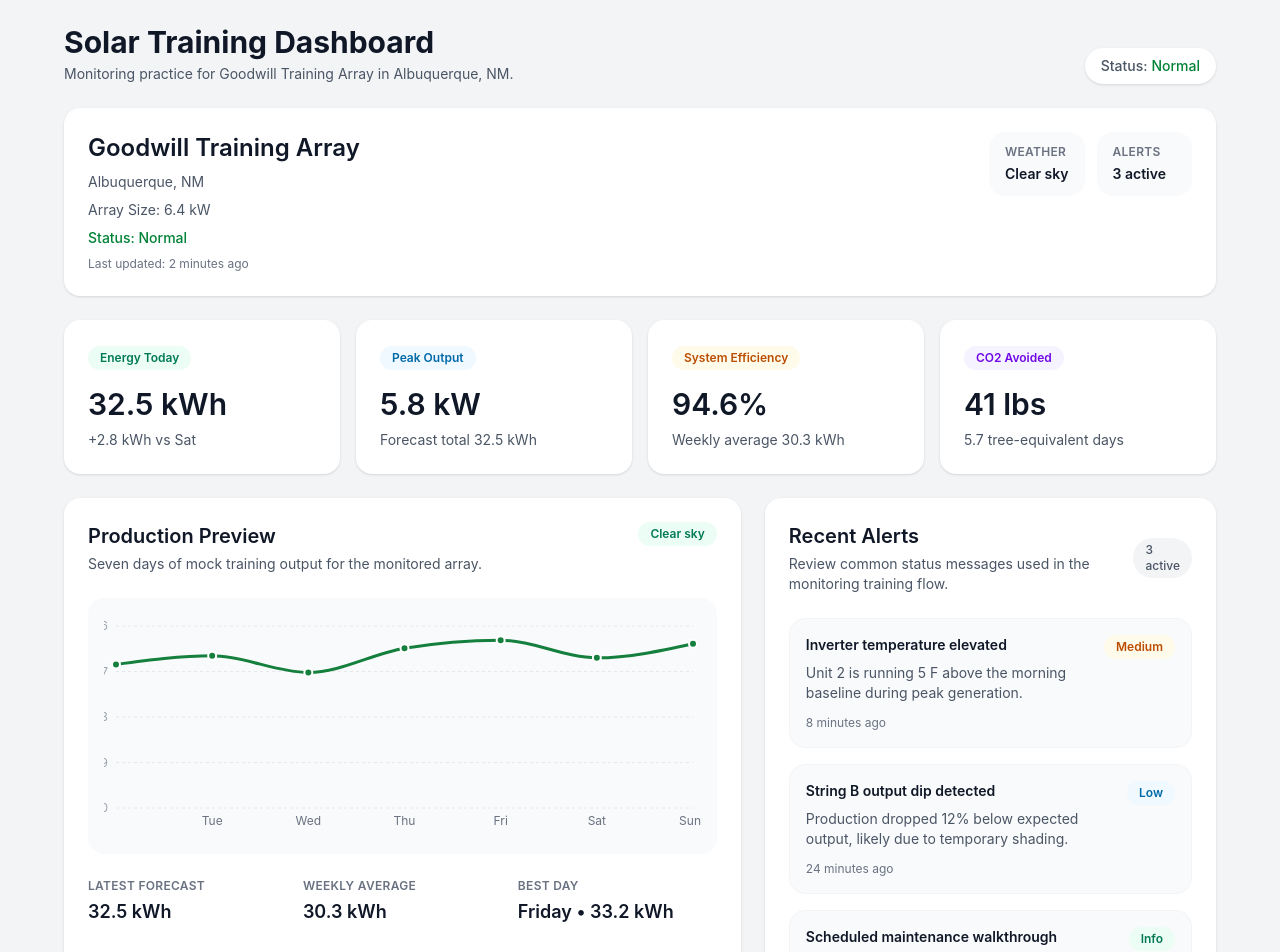
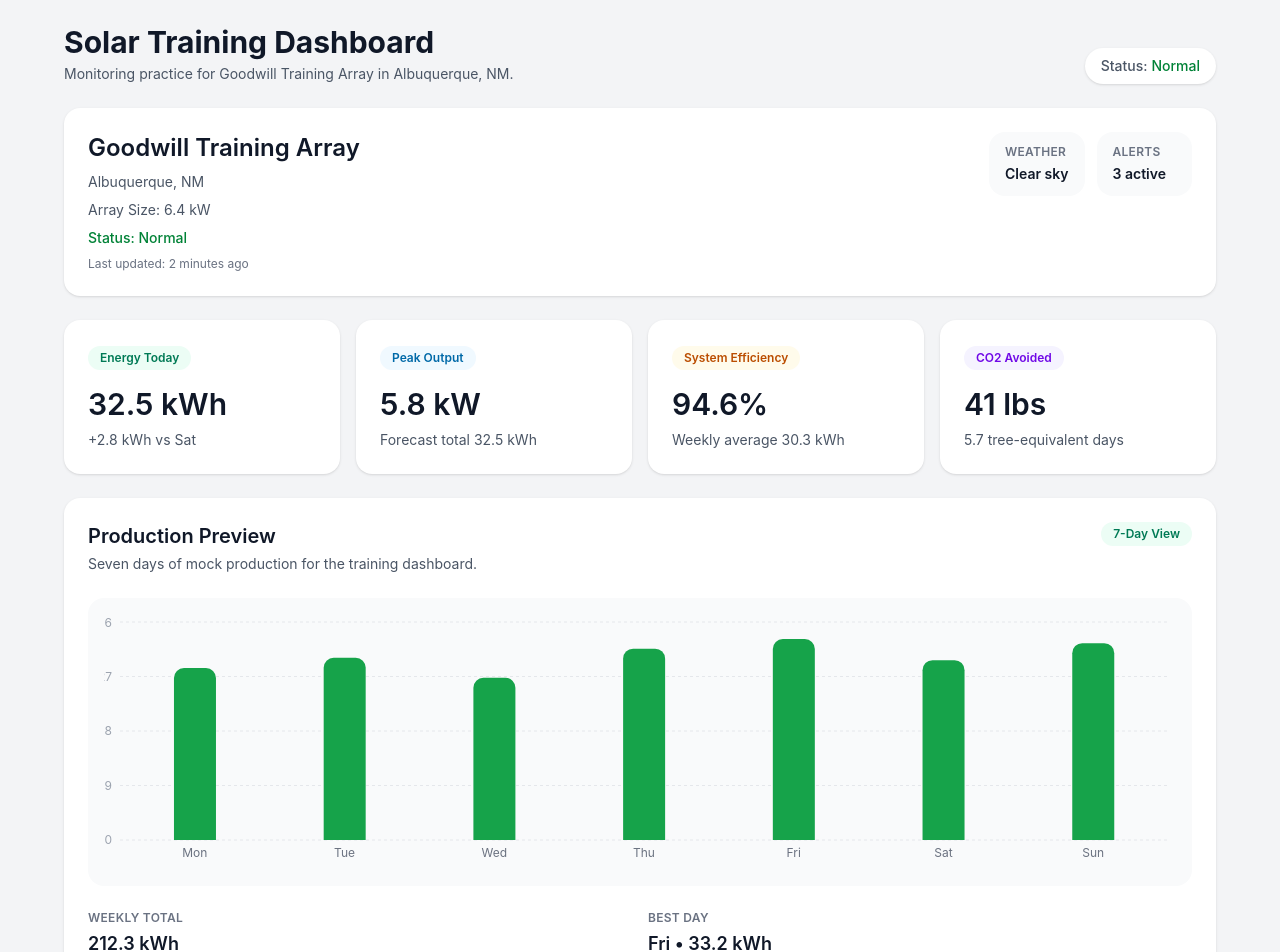
Before and after one commit to j-andrade619/solar-training-app, a React (Vite) app: page /dashboard in a window 1280 px wide. Shown: the top 952 px of the page. Built offline with nearby package versions, Linux system fonts and the light colour scheme.

Commit message:
components changes to solar dashboard, UI and DATA updates with recent alerts and activities for goodwill solar array

```diff
--- a/src/components/charts/ProductionPreviewChart.jsx
+++ b/src/components/charts/ProductionPreviewChart.jsx
@@ -1,7 +1,7 @@
 import {
+  Bar,
+  BarChart,
   CartesianGrid,
-  Line,
-  LineChart,
   ResponsiveContainer,
   Tooltip,
   XAxis,
@@ -10,12 +10,9 @@ import {
 
 function ProductionPreviewChart({ data }) {
   return (
-    <div className="h-56 w-full">
+    <div className="h-64 w-full">
       <ResponsiveContainer width="100%" height="100%">
-        <LineChart
-          data={data}
-          margin={{ top: 12, right: 8, left: -20, bottom: 0 }}
-        >
+        <BarChart data={data} margin={{ top: 8, right: 8, left: -16, bottom: 0 }}>
           <CartesianGrid stroke="#e5e7eb" strokeDasharray="3 3" vertical={false} />
           <XAxis
             dataKey="day"
@@ -30,7 +27,7 @@ function ProductionPreviewChart({ data }) {
             width={32}
           />
           <Tooltip
-            cursor={{ stroke: '#86efac', strokeWidth: 1 }}
+            cursor={{ fill: 'rgba(220, 252, 231, 0.6)' }}
             contentStyle={{
               border: '1px solid #dcfce7',
               borderRadius: '16px',
@@ -42,15 +39,13 @@ function ProductionPreviewChart({ data }) {
               return point ? `${label} • ${point.date}` : label
             }}
           />
-          <Line
-            type="monotone"
-            dataKey="kwh"
-            stroke="#15803d"
-            strokeWidth={3}
-            dot={{ r: 4, fill: '#15803d', stroke: '#ffffff', strokeWidth: 2 }}
-            activeDot={{ r: 5 }}
+          <Bar
+            dataKey="productionKwh"
+            fill="#16a34a"
+            radius={[10, 10, 0, 0]}
+            maxBarSize={42}
           />
-        </LineChart>
+        </BarChart>
       </ResponsiveContainer>
     </div>
   )
--- a/src/components/dashboard/ProductionPreviewCard.jsx
+++ b/src/components/dashboard/ProductionPreviewCard.jsx
@@ -1,10 +1,16 @@
-import productionData from '../../data/productionData.json'
-import liveStatus from '../../data/liveStatus.json'
+import productionData from '../../data/productionData'
 import ProductionPreviewChart from '../charts/ProductionPreviewChart'
 
 function ProductionPreviewCard() {
-  const totalProduction = productionData.reduce((sum, day) => sum + day.kwh, 0)
-  const averageProduction = totalProduction / productionData.length
+  const weeklyTotal = productionData.reduce(
+    (total, day) => total + day.productionKwh,
+    0,
+  )
+  const bestDay = productionData.reduce((highestDay, currentDay) =>
+    currentDay.productionKwh > highestDay.productionKwh
+      ? currentDay
+      : highestDay,
+  )
 
   return (
     <section className="rounded-2xl bg-white p-6 shadow-sm">
@@ -14,11 +20,11 @@ function ProductionPreviewCard() {
             Production Preview
           </h2>
           <p className="mt-1 text-sm text-gray-600">
-            Seven days of mock training output for the monitored array.
+            Seven days of mock production for the training dashboard.
           </p>
         </div>
         <span className="inline-flex rounded-full bg-emerald-50 px-3 py-1 text-xs font-semibold text-emerald-700">
-          {liveStatus.weather}
+          7-Day View
         </span>
       </div>
 
@@ -26,21 +32,13 @@ function ProductionPreviewCard() {
         <ProductionPreviewChart data={productionData} />
       </div>
 
-      <div className="mt-6 grid gap-4 sm:grid-cols-3">
+      <div className="mt-6 grid gap-4 sm:grid-cols-2">
         <div>
           <p className="text-xs font-semibold uppercase tracking-wide text-gray-500">
-            Latest Forecast
+            Weekly Total
           </p>
           <p className="mt-1 text-lg font-semibold text-gray-900">
-            {liveStatus.forecastTotalKwh} kWh
-          </p>
-        </div>
-        <div>
-          <p className="text-xs font-semibold uppercase tracking-wide text-gray-500">
-            Weekly Average
-          </p>
-          <p className="mt-1 text-lg font-semibold text-gray-900">
-            {averageProduction.toFixed(1)} kWh
+            {weeklyTotal.toFixed(1)} kWh
           </p>
         </div>
         <div>
@@ -48,7 +46,7 @@ function ProductionPreviewCard() {
             Best Day
           </p>
           <p className="mt-1 text-lg font-semibold text-gray-900">
-            {liveStatus.bestDayLabel} • {liveStatus.bestDayKwh} kWh
+            {bestDay.day} • {bestDay.productionKwh} kWh
           </p>
         </div>
       </div>
--- a/src/components/pages/DashboardHomePage.jsx
+++ b/src/components/pages/DashboardHomePage.jsx
@@ -1,36 +1 @@
-import liveStatus from '../../data/liveStatus.json'
-import StatsGrid from '../dashboard/StatsGrid'
-import SystemSummaryCard from '../dashboard/SystemSummaryCard'
-import ProductionPreviewCard from '../dashboard/ProductionPreviewCard'
-import RecentAlertsCard from '../dashboard/RecentAlertsCard'
-
-function DashboardHomePage() {
-  return (
-    <main className="min-h-screen bg-gray-100 p-6">
-      <div className="mx-auto max-w-6xl space-y-6">
-        <div className="flex flex-col gap-3 sm:flex-row sm:items-end sm:justify-between">
-          <div>
-            <h1 className="text-3xl font-bold text-gray-900">
-              Solar Training Dashboard
-            </h1>
-            <p className="mt-1 text-sm text-gray-600">
-              Monitoring practice for {liveStatus.siteName} in {liveStatus.location}.
-            </p>
-          </div>
-          <div className="inline-flex rounded-full bg-white px-4 py-2 text-sm font-medium text-gray-600 shadow-sm">
-            Status: <span className="ml-1 text-green-700">{liveStatus.status}</span>
-          </div>
-        </div>
-
-        <SystemSummaryCard />
-        <StatsGrid />
-        <div className="grid gap-6 lg:grid-cols-[1.5fr_1fr]">
-          <ProductionPreviewCard />
-          <RecentAlertsCard />
-        </div>
-      </div>
-    </main>
-  )
-}
-
-export default DashboardHomePage
+export { default } from '../../pages/DashboardHomePage'
--- /dev/null
+++ b/src/data/productionData.js
@@ -0,0 +1,11 @@
+const productionData = [
+  { day: 'Mon', date: 'Mar 10', productionKwh: 28.4 },
+  { day: 'Tue', date: 'Mar 11', productionKwh: 30.1 },
+  { day: 'Wed', date: 'Mar 12', productionKwh: 26.8 },
+  { day: 'Thu', date: 'Mar 13', productionKwh: 31.6 },
+  { day: 'Fri', date: 'Mar 14', productionKwh: 33.2 },
+  { day: 'Sat', date: 'Mar 15', productionKwh: 29.7 },
+  { day: 'Sun', date: 'Mar 16', productionKwh: 32.5 },
+]
+
+export default productionData
--- a/src/pages/DashboardHomePage.jsx
+++ b/src/pages/DashboardHomePage.jsx
@@ -1 +1,32 @@
-export { default } from '../Components/pages/DashboardHomePage'
+import liveStatus from '../data/liveStatus.json'
+import SystemSummaryCard from '../components/dashboard/SystemSummaryCard'
+import StatsGrid from '../components/dashboard/StatsGrid'
+import ProductionPreviewCard from '../components/dashboard/ProductionPreviewCard'
+
+function DashboardHomePage() {
+  return (
+    <main className="min-h-screen bg-gray-100 p-6">
+      <div className="mx-auto max-w-6xl space-y-6">
+        <div className="flex flex-col gap-3 sm:flex-row sm:items-end sm:justify-between">
+          <div>
+            <h1 className="text-3xl font-bold text-gray-900">
+              Solar Training Dashboard
+            </h1>
+            <p className="mt-1 text-sm text-gray-600">
+              Monitoring practice for {liveStatus.siteName} in {liveStatus.location}.
+            </p>
+          </div>
+          <div className="inline-flex rounded-full bg-white px-4 py-2 text-sm font-medium text-gray-600 shadow-sm">
+            Status: <span className="ml-1 text-green-700">{liveStatus.status}</span>
+          </div>
+        </div>
+
+        <SystemSummaryCard />
+        <StatsGrid />
+        <ProductionPreviewCard />
+      </div>
+    </main>
+  )
+}
+
+export default DashboardHomePage
```
